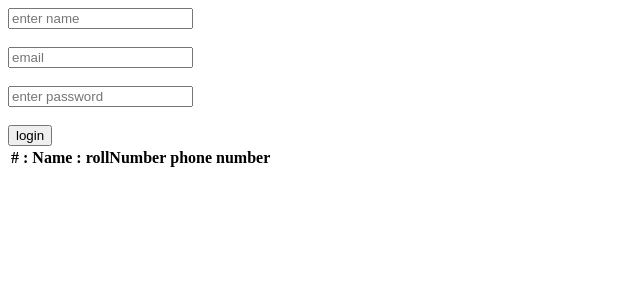
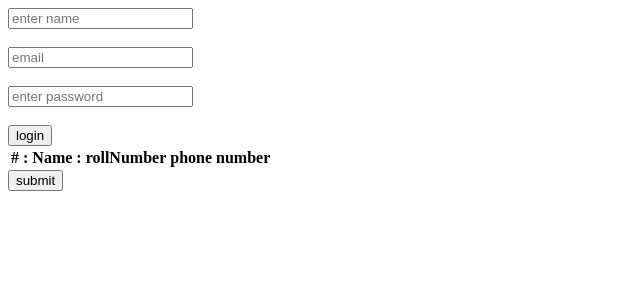
Before and after one commit to Luffyyyyyyyyyy/reactiveForm, an Angular app: page / in a window 1280 px wide. Shown: the top 300 px of the page, without its empty margins (0-640 px from the left). Built offline with nearby package versions, Linux system fonts and the light colour scheme.

Commit message:
button add

```diff
--- a/src/app/app.component.html
+++ b/src/app/app.component.html
@@ -19,4 +19,5 @@
         </tr>
     </thead>
   </table>
+  <button>submit</button>
 </div>
```
